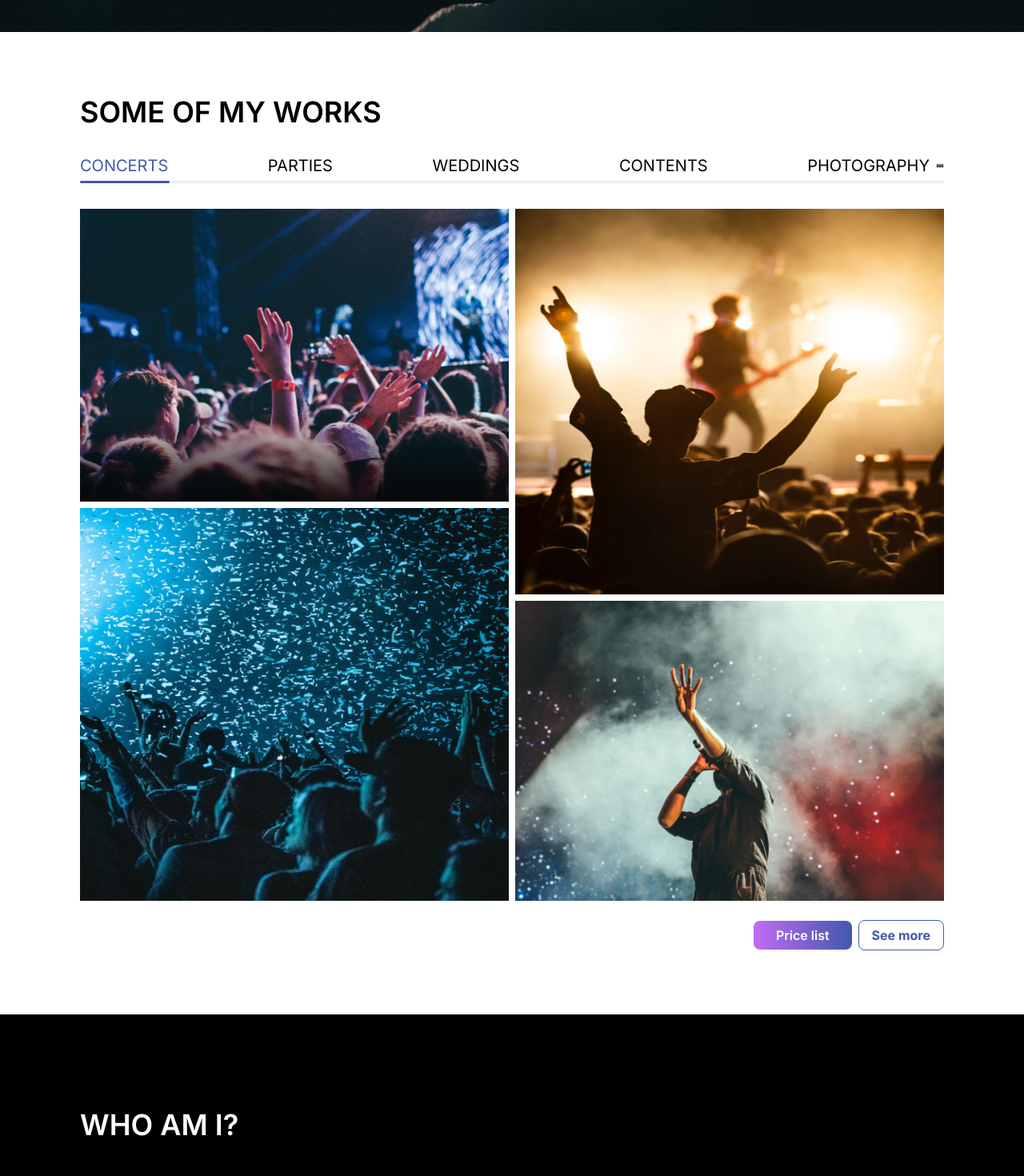
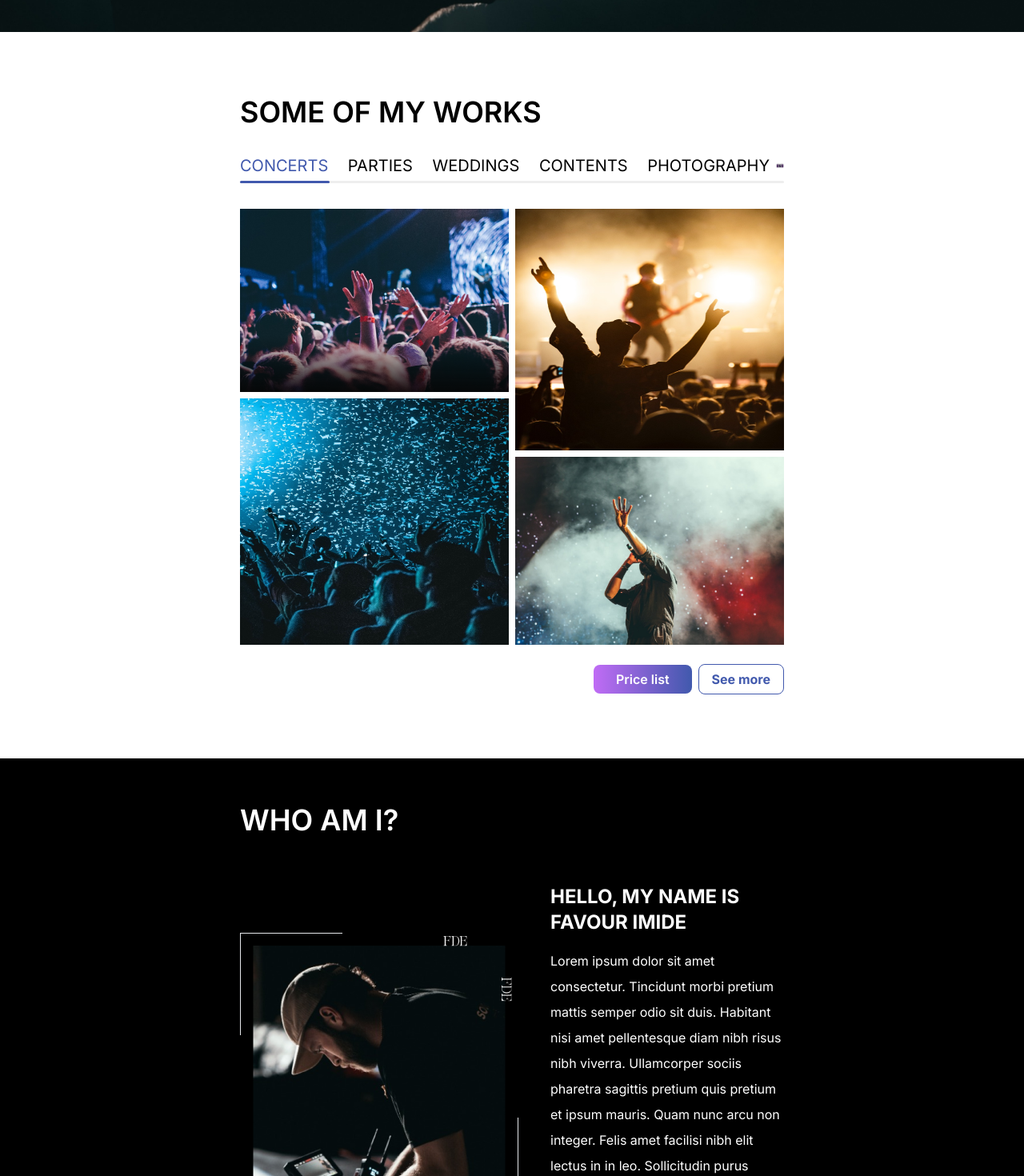
Before and after one commit to nathscode/whoisfde, a Next.js app: page / in a window 1280 px wide. Shown: the part 760-2230 px from the top of the page at 80% size. Built offline with nearby package versions, Linux system fonts and the light colour scheme.

Commit message:
fixed padding

```diff
--- a/components/contact-us.tsx
+++ b/components/contact-us.tsx
@@ -1,10 +1,11 @@
 import Image from "next/image";
+import Padding from "./util/padding";
 
 export default function ContactUs() {
   return (
-    <div className="w-full bg-black text-white flex justify-center px-2 lg:px-[25px] min-[1300px]:px-[100px] min-[1500px]:px-[250px]">
-      <div className="bg-[url('/bg-camera.png')] bg-no-repeat w-full py-20 flex md:justify-end items-center">
-        <div>
+    <div className="w-full bg-black text-white flex justify-center items-center">
+      <div className="bg-[url('/bg-camera.png')] px-2  bg-no-repeat w-full py-20 flex justify-start sm:justify-center lg:justify-end lg:pr-[100px] xl:pr-[200px] items-center">
+        <div className="">
           <div className="text-bold text-2xl">CONTACT US</div>
           <div className="pt-4 pb-8 text-semibold text-lg">
             sign up to our mailing list to get up to date messages
@@ -23,7 +24,7 @@ export default function ContactUs() {
                   placeholder="Enter your message"
                 />
               </div>
-              <button className="text-yellow-500 active:bg-yellow-200 lg:hover:bg-yellow-200 active:text-black border rounded-lg w-full py-2 text-lg border-gray-500">
+              <button className="text-yellow-500 active:bg-yellow-200 lg:hover:opacity-50 active:text-black border rounded-lg w-full py-2 text-lg border-gray-500">
                 Send
               </button>
               <div>I agree to the terms of service</div>
--- a/components/og-comments.tsx
+++ b/components/og-comments.tsx
@@ -1,8 +1,9 @@
 import Image from "next/image";
+import Padding from "./util/padding";
 
 export default function ClientsAndOgComments() {
   return (
-    <div className="px-2 min-[1200px]:px-[100px] md:h-screen flex items-center justify-center min-[1400px]:px-[296px]">
+    <Padding className="md:h-screen flex items-center justify-center">
       <div>
         <div>
           <div className="text-4xl font-semibold mb-6 md:mb-12">
@@ -57,6 +58,6 @@ export default function ClientsAndOgComments() {
           </div>
         </div>
       </div>
-    </div>
+    </Padding>
   );
 }
--- /dev/null
+++ b/components/util/padding.tsx
@@ -0,0 +1,23 @@
+import { ReactNode } from "react";
+
+type PaddingProps = {
+  children: ReactNode;
+  className?: string;
+};
+
+export default function Padding({ children, className = "" }: PaddingProps) {
+  return (
+    <div
+      className={`
+    px-2
+    sm:px-[75px]
+    md:px-[150px]
+    lg:px-[250px]
+    xl:px-[300px]
+    ${className}
+    `}
+    >
+      {children}
+    </div>
+  );
+}
--- a/components/who-am-i.tsx
+++ b/components/who-am-i.tsx
@@ -1,8 +1,9 @@
 import Image from "next/image";
+import Padding from "./util/padding";
 
 export default function WhoAmI() {
   return (
-    <div className="bg-black text-white relative md:h-screen flex items-center justify-center px-2 min-[1200px]:px-[100px] min-[1400px]:px-[296px]">
+    <Padding className="bg-black text-white relative md:h-screen flex items-center justify-center">
       <div>
       <div className="mb-5 text-4xl font-semibold">WHO AM I?</div>
       <div className="py-10">
@@ -49,6 +50,6 @@ export default function WhoAmI() {
         <Image src={"/fde.png"} width={150} height={100} alt="fde" />
       </div>
       </div>
-    </div>
+    </Padding>
   );
 }
--- a/components/works/works.tsx
+++ b/components/works/works.tsx
@@ -1,12 +1,13 @@
 import Image from "next/image";
 import TabController from "../tab-controller";
+import Padding from "../util/padding";
 
 export default function Works() {
   return (
-    <div className="px-2 min-[1200px]:px-[100px] min-[1400px]:px-[296px]">
+    <Padding>
       <div>
         <div className="text-[33px] sm:text-4xl font-semibold">SOME OF MY WORKS</div>
-        <div className="my-8 text-[10.5px] min-[400]:text-[14px] sm:text-[17px] md:text-[20px]">
+        <div className="my-8 text-[11px] sm:text-[15px] md:text-[20px]">
           <TabController
             elementsStyle="flex justify-between items-center mb-1"
             activeElementColor="#4159AD"
@@ -43,6 +44,6 @@ export default function Works() {
           See more
         </button>
       </div>
-    </div>
+    </Padding>
   );
 }
```
